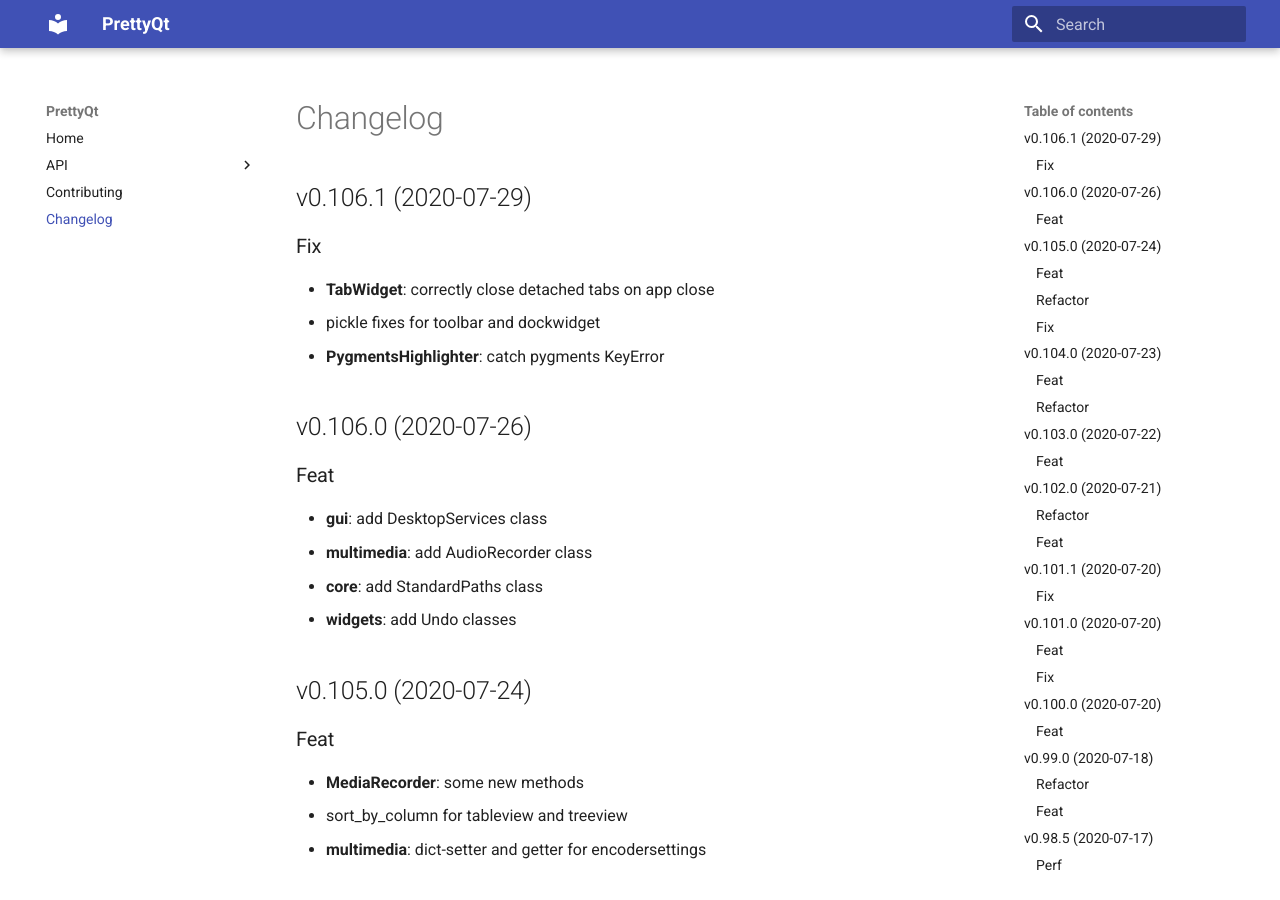
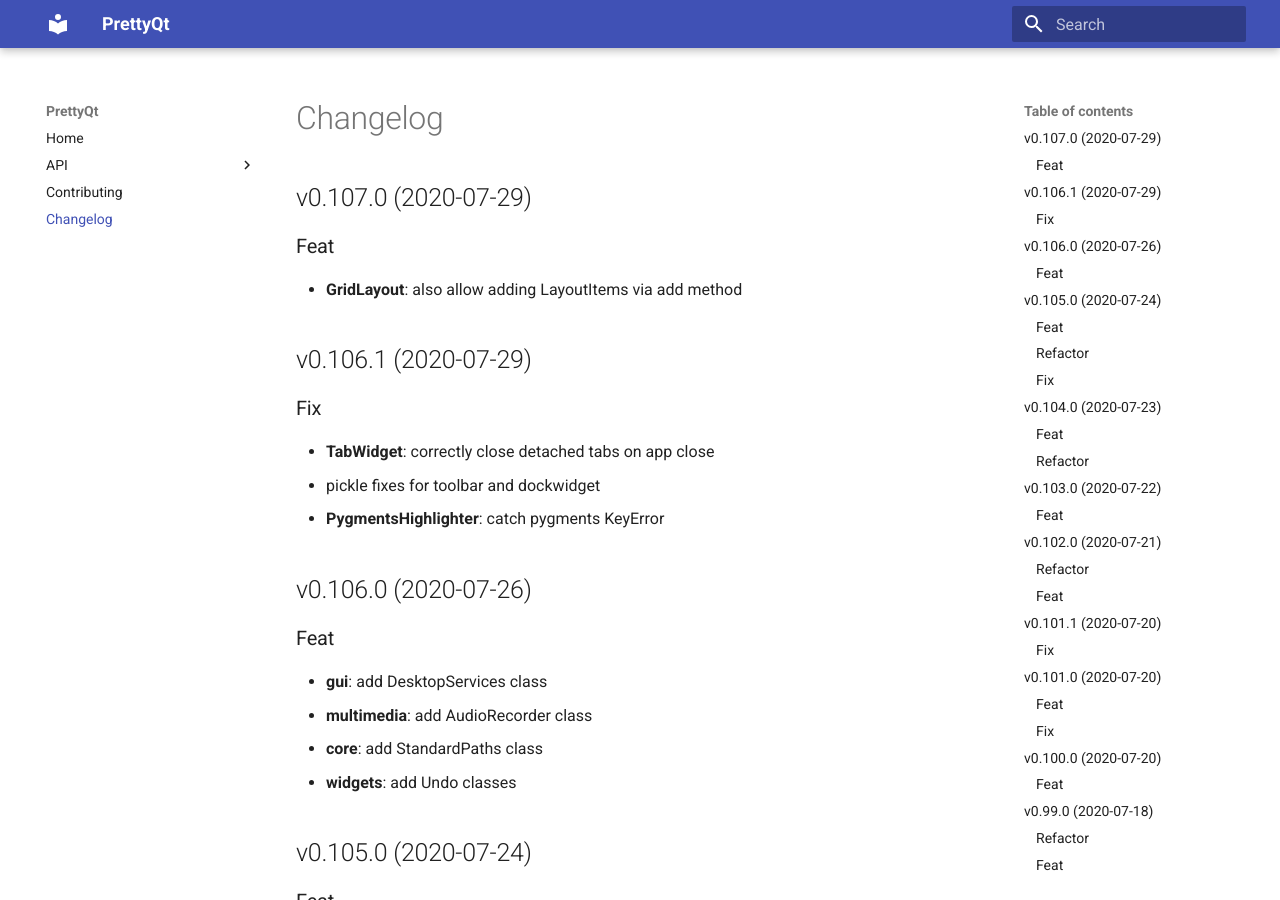
Before and after one commit to phil65/PrettyQt, an MkDocs documentation site: the page built from docs/changelog.md, in a window 1280 px wide and 900 px high. Built offline with MkDocs 1.6.1 and Material for MkDocs 9.7.7, drawn with Linux system fonts in a browser that asks for light colours.

Commit message:
bump: version 0.106.1 → 0.107.0

```diff
--- a/docs/changelog.md
+++ b/docs/changelog.md
@@ -1,3 +1,9 @@
+## v0.107.0 (2020-07-29)
+
+### Feat
+
+- **GridLayout**: also allow adding LayoutItems via add method
+
 ## v0.106.1 (2020-07-29)
 
 ### Fix
--- a/prettyqt/__init__.py
+++ b/prettyqt/__init__.py
@@ -4,7 +4,7 @@
 
 __author__ = """Philipp Temminghoff"""
 __email__ = "phil65@kodi.tv"
-__version__ = "0.106.1"
+__version__ = "0.107.0"
 
 
 __all__ = [
--- a/pyproject.toml
+++ b/pyproject.toml
@@ -1,6 +1,6 @@
 [tool.poetry]
 name = "PrettyQt"
-version = "0.106.1"
+version = "0.107.0"
 description = "A pythonic layer on top of qtpy"
 readme = 'docs/index.md'
 repository = "https://github.com/phil65/prettyqt"
@@ -124,7 +124,7 @@
 '''
 [tool.commitizen]
 name = "cz_conventional_commits"
-version = "0.106.1"
+version = "0.107.0"
 tag_format = "v$version"
 version_files = [
     "prettyqt/__init__.py:__version__",
--- a/setup.py
+++ b/setup.py
@@ -40,6 +40,6 @@
     packages=find_packages(),
     test_suite="tests",
     url="https://github.com/phil65/prettyqt",
-    version="0.106.1",
+    version="0.107.0",
     zip_safe=False,
 )
```
Also changed, not shown: CHANGELOG.md (+6 -0 lines).
